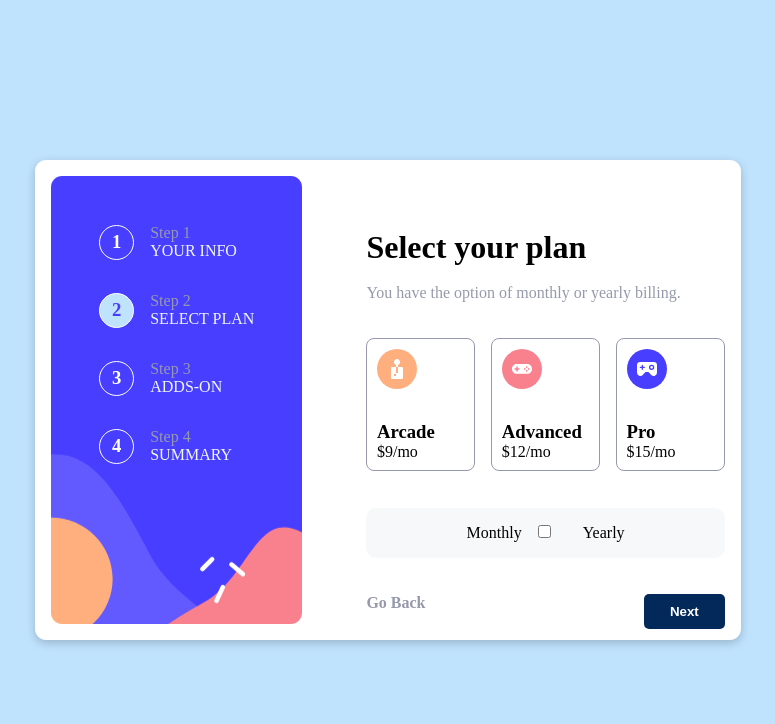
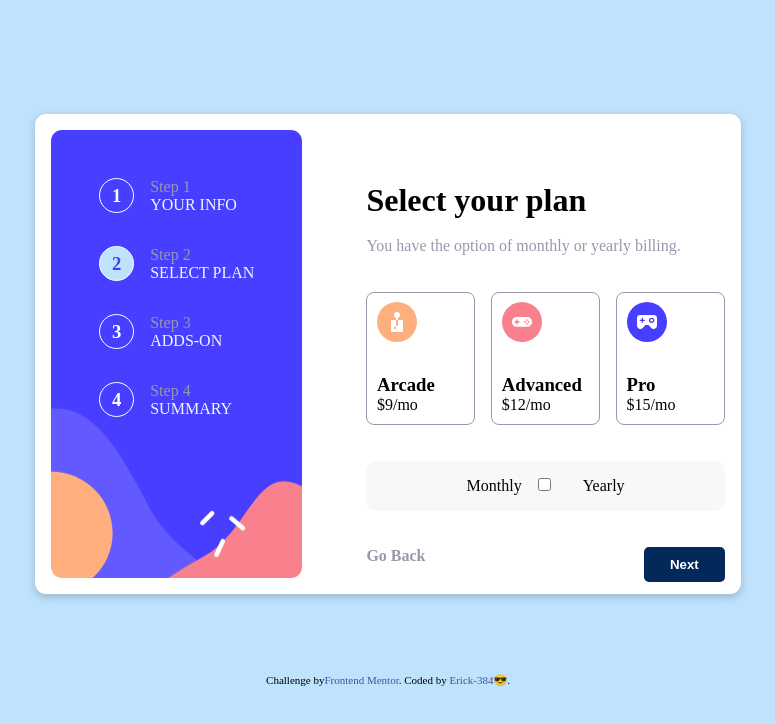
Before and after one commit to Erick384/MultiStep-Form_React, a React (Vite) app: page /Plans in a window 1280 px wide. Shown: the top 724 px of the page, without its empty margins (252-1027 px from the left). Built offline with nearby package versions, Linux system fonts and the light colour scheme.

Commit message:
Uploading Commits

```diff
--- a/src/App.jsx
+++ b/src/App.jsx
@@ -1,11 +1,13 @@
 import "./App.css";
+import React, { useState } from 'react';
 import { Routes, Route } from "react-router-dom";
 import Left from "./Components/Left";
 import PersonInfo from "./Components/Personal-Info/PersonInfo";
 import Plans from "./Components/Plans/Plans";
 import AddsOn from "./Components/Adds-On/AddsOn";
 import Summary from "./Components/Summary/Summary";
-// import Footer from "./Components/Footer";
+import "./Components/Plans/Plans.css";
+import Footer from "./Components/Footer";
 import Thankyou from "./Components/Summary/Thankyou";
 
 function App() {
@@ -24,7 +26,7 @@ function App() {
           </Routes>
         </div>
       </div>
-      {/* <Footer /> */}
+      <Footer />
     </div>
   );
 }
--- a/src/Components/Plans/Plans.jsx
+++ b/src/Components/Plans/Plans.jsx
@@ -1,5 +1,4 @@
 import React from "react";
-import "./plans.css";
 import { NavLink } from "react-router-dom";
 
 function Plans() {
```
